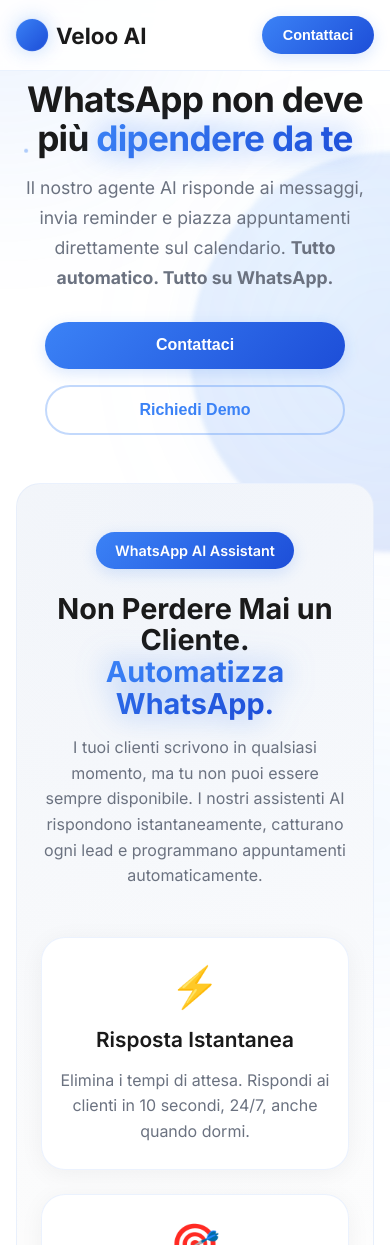
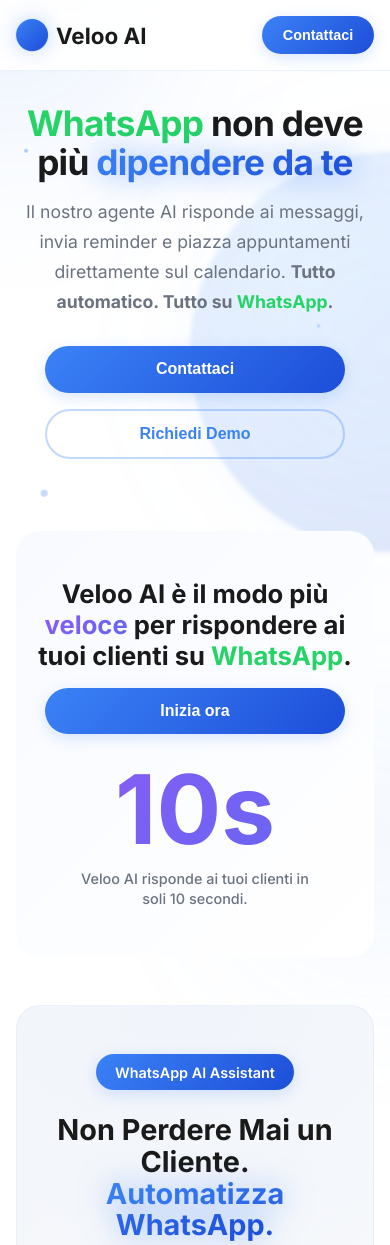
Before and after one commit to fracescomar/veloo-ai, a website: page index.html in a window 390 px wide. Shown: the top 1245 px of the page. Drawn offline with nearby package versions, Linux system fonts and the light colour scheme.

Commit message:
Add impactful 10s response time section and improve 2x2 layout
- Add new response time section with '10s' big number display (Setter AI style)
- Position between hero and features sections for better flow
- Purple gradient styling matching modern design trends
- Highlight WhatsApp brand color throughout
- Fix 2x2 grid layout for feature cards (was messy auto-fit)
- Proper proportions: 900px max-width, uniform card heights
- Responsive design: desktop 2x2, mobile single column
- Connect 'Inizia ora' button to contact modal
- Optimized spacing and typography for better visual hierarchy

```diff
--- a/index.html
+++ b/index.html
@@ -22,11 +22,11 @@
         <main class="main-content">
             <div class="hero-section">
                 <h1 class="hero-title">
-                    WhatsApp non deve più <span class="highlight">dipendere da te</span>
+                    <span class="whatsapp-brand">WhatsApp</span> non deve più <span class="highlight">dipendere da te</span>
                 </h1>
 
                 <p class="hero-subtitle">
-                    Il nostro agente AI risponde ai messaggi, invia reminder e piazza appuntamenti direttamente sul calendario. <strong>Tutto automatico. Tutto su WhatsApp.</strong>
+                    Il nostro agente AI risponde ai messaggi, invia reminder e piazza appuntamenti direttamente sul calendario. <strong>Tutto automatico. Tutto su <span class="whatsapp-brand">WhatsApp</span>.</strong>
                 </p>
 
                 <div class="cta-buttons">
@@ -35,6 +35,20 @@
                 </div>
             </div>
 
+            <!-- Response Time Section -->
+            <section class="response-time-section">
+                <div class="response-content">
+                    <div class="response-text">
+                        <h2>Veloo AI è il modo più <span class="highlight-purple">veloce</span> per rispondere ai tuoi clienti su <span class="whatsapp-brand">WhatsApp</span>.</h2>
+                        <button class="btn btn-primary">Inizia ora</button>
+                    </div>
+                    <div class="response-visual">
+                        <div class="big-number">10s</div>
+                        <p class="response-caption">Veloo AI risponde ai tuoi clienti in soli 10 secondi.</p>
+                    </div>
+                </div>
+            </section>
+
             <!-- WhatsApp Solution Section -->
             <section class="whatsapp-section">
                 <div class="section-content">
@@ -42,7 +56,7 @@
                         <span class="section-tag">WhatsApp AI Assistant</span>
                         <h2 class="section-title">
                             Non Perdere Mai un Cliente. <br>
-                            <span class="highlight">Automatizza WhatsApp.</span>
+                            <span class="highlight">Automatizza <span class="whatsapp-brand">WhatsApp</span>.</span>
                         </h2>
                         <p class="section-subtitle">
                             I tuoi clienti scrivono in qualsiasi momento, ma tu non puoi essere sempre disponibile. I nostri assistenti AI rispondono istantaneamente, catturano ogni lead e programmano appuntamenti automaticamente.
@@ -70,8 +84,8 @@
 
                         <div class="feature-card">
                             <div class="feature-icon">💬</div>
-                            <h3>Integrazione WhatsApp</h3>
-                            <p>Connessione diretta con WhatsApp Business. I tuoi clienti chattano normalmente, l'AI fa tutto il resto.</p>
+                            <h3>Integrazione <span class="whatsapp-brand">WhatsApp</span></h3>
+                            <p>Connessione diretta con <span class="whatsapp-brand">WhatsApp</span> Business. I tuoi clienti chattano normalmente, l'AI fa tutto il resto.</p>
                         </div>
                     </div>
                 </div>
--- a/script.js
+++ b/script.js
@@ -53,7 +53,8 @@
                 buttonText.includes('demo') ||
                 buttonText.includes('scopri') ||
                 buttonText.includes('parla') ||
-                buttonText.includes('esperto')) {
+                buttonText.includes('esperto') ||
+                buttonText.includes('inizia')) {
                 openModal();
             }
         });
--- a/styles.css
+++ b/styles.css
@@ -29,7 +29,7 @@
     display: flex;
     flex-direction: column;
     align-items: center;
-    justify-content: center;
+    justify-content: flex-start;
     padding: 0 2rem;
     padding-top: 8rem;
 }
@@ -190,9 +190,104 @@
     padding: 0;
     z-index: 10;
     position: relative;
+    min-height: calc(100vh - 8rem);
+    display: flex;
+    flex-direction: column;
+    justify-content: center;
+    gap: 4rem;
+}
+
+/* WhatsApp Brand Color */
+.whatsapp-brand {
+    color: #25D366 !important;
+    font-weight: 700;
+}
+
+/* Response Time Section */
+.response-time-section {
+    padding: 6rem 0;
+    background: linear-gradient(135deg, #f8faff 0%, #ffffff 100%);
+    border-radius: 2rem;
+    position: relative;
+    overflow: hidden;
+    margin: 4rem 0;
+}
+
+.response-content {
+    max-width: 1000px;
+    margin: 0 auto;
+    padding: 0 2rem;
+    display: grid;
+    grid-template-columns: 1.2fr 1fr;
+    gap: 4rem;
+    align-items: center;
+}
+
+.response-text h2 {
+    font-size: clamp(2rem, 4vw, 2.8rem);
+    font-weight: 700;
+    line-height: 1.2;
+    margin-bottom: 2rem;
+    color: #1a1a1a;
+}
+
+.highlight-purple {
+    background: linear-gradient(135deg, #8b5cf6, #6366f1);
+    -webkit-background-clip: text;
+    -webkit-text-fill-color: transparent;
+    background-clip: text;
+    position: relative;
+}
+
+.response-visual {
+    text-align: center;
+    position: relative;
+}
+
+.big-number {
+    font-size: clamp(8rem, 15vw, 12rem);
+    font-weight: 900;
+    background: linear-gradient(135deg, #8b5cf6, #6366f1);
+    -webkit-background-clip: text;
+    -webkit-text-fill-color: transparent;
+    background-clip: text;
+    line-height: 0.9;
+    margin-bottom: 1rem;
+    position: relative;
+}
+
+.big-number::after {
+    content: '';
+    position: absolute;
+    top: 50%;
+    left: 50%;
+    transform: translate(-50%, -50%);
+    width: 120%;
+    height: 120%;
+    background: radial-gradient(circle, rgba(139, 92, 246, 0.1) 0%, transparent 70%);
+    border-radius: 50%;
+    z-index: -1;
+}
+
+.response-caption {
+    font-size: 1.1rem;
+    color: #6b7280;
+    font-weight: 500;
+    max-width: 250px;
+    margin: 0 auto;
+    line-height: 1.4;
 }
 
 
+
+.hero-section {
+    padding: 3rem 0;
+    flex: 1;
+    display: flex;
+    flex-direction: column;
+    justify-content: center;
+    min-height: 60vh;
+}
 
 .hero-title {
     font-size: clamp(2.2rem, 5vw, 4rem);
@@ -872,13 +967,16 @@
 
 /* WhatsApp Section */
 .whatsapp-section {
-    margin-top: 8rem;
+    margin: 0;
     padding: 6rem 0;
     background: linear-gradient(135deg, #fafafa 0%, #ffffff 100%);
     border-radius: 2rem;
     position: relative;
     overflow: hidden;
     border: 1px solid rgba(59, 130, 246, 0.1);
+    flex: 1;
+    display: flex;
+    align-items: center;
 }
 
 .whatsapp-section::before {
@@ -967,11 +1065,12 @@
 
 .features-grid {
     display: grid;
-    grid-template-columns: repeat(auto-fit, minmax(280px, 1fr));
+    grid-template-columns: repeat(2, 1fr);
+    grid-template-rows: repeat(2, 1fr);
     gap: 2rem;
     margin-bottom: 3rem;
     animation: gridFadeIn 0.8s ease-out 0.4s both;
-    max-width: 1200px;
+    max-width: 900px;
     margin-left: auto;
     margin-right: auto;
 }
@@ -989,13 +1088,19 @@
 
 .feature-card {
     background: white;
-    padding: 2.5rem 2rem;
-    border-radius: 1.5rem;
+    padding: 2rem 1.5rem;
+    border-radius: 1.2rem;
     border: 1px solid rgba(59, 130, 246, 0.1);
     box-shadow: 0 4px 25px rgba(0, 0, 0, 0.05);
     transition: all 0.3s ease;
     position: relative;
     overflow: hidden;
+    display: flex;
+    flex-direction: column;
+    align-items: center;
+    text-align: center;
+    min-height: 200px;
+    justify-content: center;
 }
 
 .feature-card::before {
@@ -1021,22 +1126,24 @@
 }
 
 .feature-icon {
-    font-size: 3rem;
-    margin-bottom: 1.5rem;
+    font-size: 2.5rem;
+    margin-bottom: 1rem;
     display: block;
 }
 
 .feature-card h3 {
-    font-size: 1.5rem;
+    font-size: 1.2rem;
     font-weight: 600;
-    margin-bottom: 1rem;
+    margin-bottom: 0.8rem;
     color: #1a1a1a;
+    line-height: 1.3;
 }
 
 .feature-card p {
     color: #6b7280;
-    line-height: 1.6;
-    font-size: 1rem;
+    line-height: 1.5;
+    font-size: 0.9rem;
+    margin: 0;
 }
 
 .cta-section {
@@ -1060,8 +1167,43 @@
 
 /* Responsive Design for WhatsApp Section */
 @media (max-width: 768px) {
+    .main-content {
+        gap: 2rem;
+        min-height: auto;
+    }
+
+    .hero-section {
+        min-height: 50vh;
+        padding: 2rem 0;
+    }
+
+    .response-time-section {
+        margin: 2rem 0;
+        padding: 4rem 0;
+        border-radius: 1.5rem;
+    }
+
+    .response-content {
+        grid-template-columns: 1fr;
+        gap: 3rem;
+        text-align: center;
+    }
+
+    .response-text h2 {
+        font-size: 2rem;
+        margin-bottom: 1.5rem;
+    }
+
+    .big-number {
+        font-size: 8rem;
+    }
+
+    .response-caption {
+        font-size: 1rem;
+    }
+
     .whatsapp-section {
-        margin-top: 4rem;
+        margin: 0;
         padding: 4rem 0;
         border-radius: 1.5rem;
     }
@@ -1081,12 +1223,15 @@
 
     .features-grid {
         grid-template-columns: 1fr;
+        grid-template-rows: auto;
         gap: 1.5rem;
         margin-bottom: 2.5rem;
+        max-width: 400px;
     }
 
     .feature-card {
         padding: 2rem 1.5rem;
+        min-height: 180px;
     }
 
     .feature-icon {
@@ -1107,8 +1252,40 @@
 }
 
 @media (max-width: 480px) {
+    .main-content {
+        gap: 1.5rem;
+    }
+
+    .hero-section {
+        min-height: 40vh;
+        padding: 1.5rem 0;
+    }
+
+    .response-time-section {
+        margin: 1.5rem 0;
+        padding: 3rem 0;
+    }
+
+    .response-content {
+        padding: 0 1rem;
+        gap: 2rem;
+    }
+
+    .response-text h2 {
+        font-size: 1.6rem;
+        margin-bottom: 1rem;
+    }
+
+    .big-number {
+        font-size: 6rem;
+    }
+
+    .response-caption {
+        font-size: 0.9rem;
+    }
+
     .whatsapp-section {
-        margin-top: 3rem;
+        margin: 0;
         padding: 3rem 0;
     }
 
@@ -1124,7 +1301,25 @@
         font-size: 1rem;
     }
 
+    .features-grid {
+        max-width: 350px;
+    }
+
     .feature-card {
         padding: 1.5rem 1rem;
+        min-height: 160px;
+    }
+
+    .feature-icon {
+        font-size: 2rem;
+        margin-bottom: 0.8rem;
+    }
+
+    .feature-card h3 {
+        font-size: 1.1rem;
+    }
+
+    .feature-card p {
+        font-size: 0.85rem;
     }
 }
```
